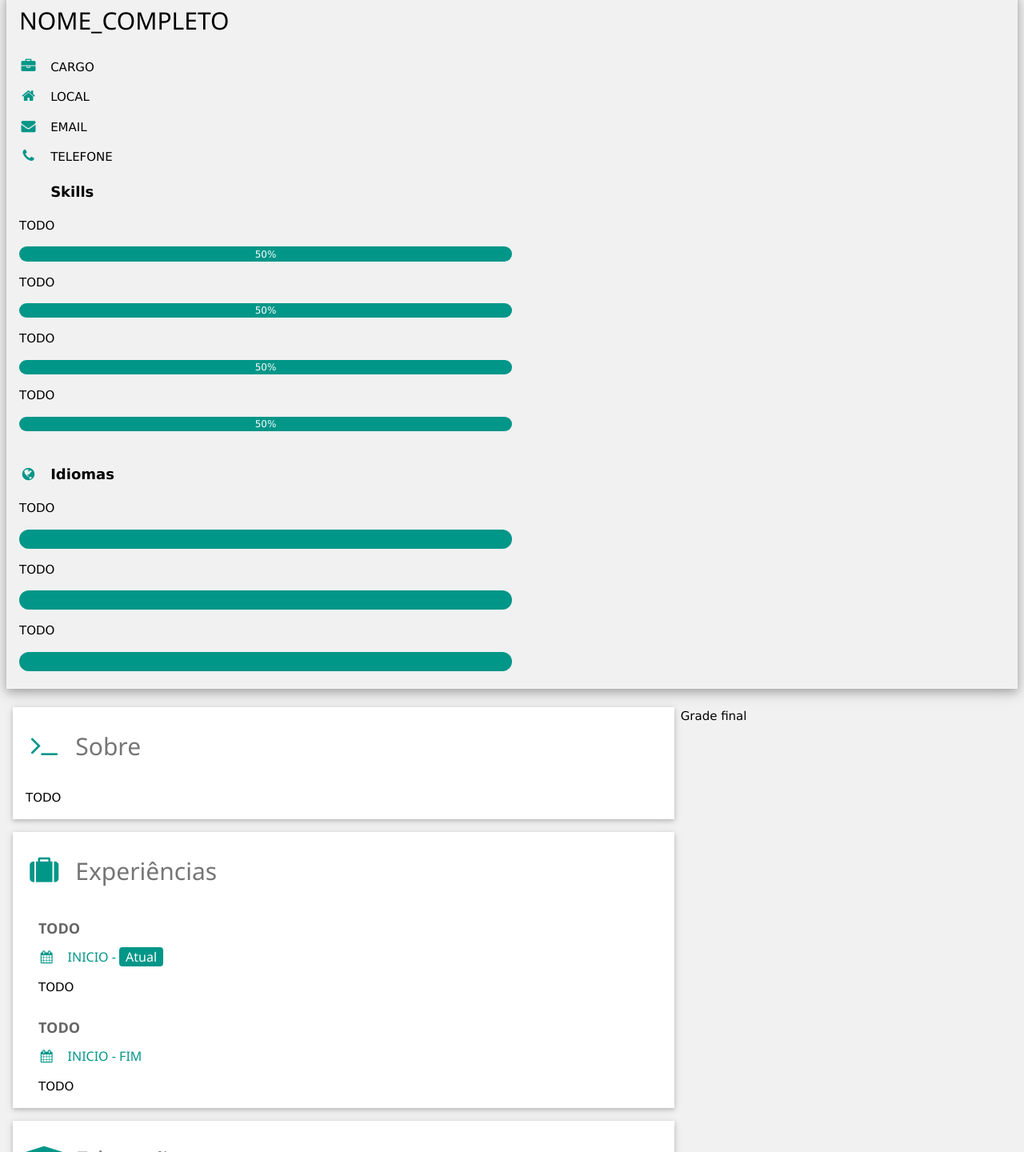
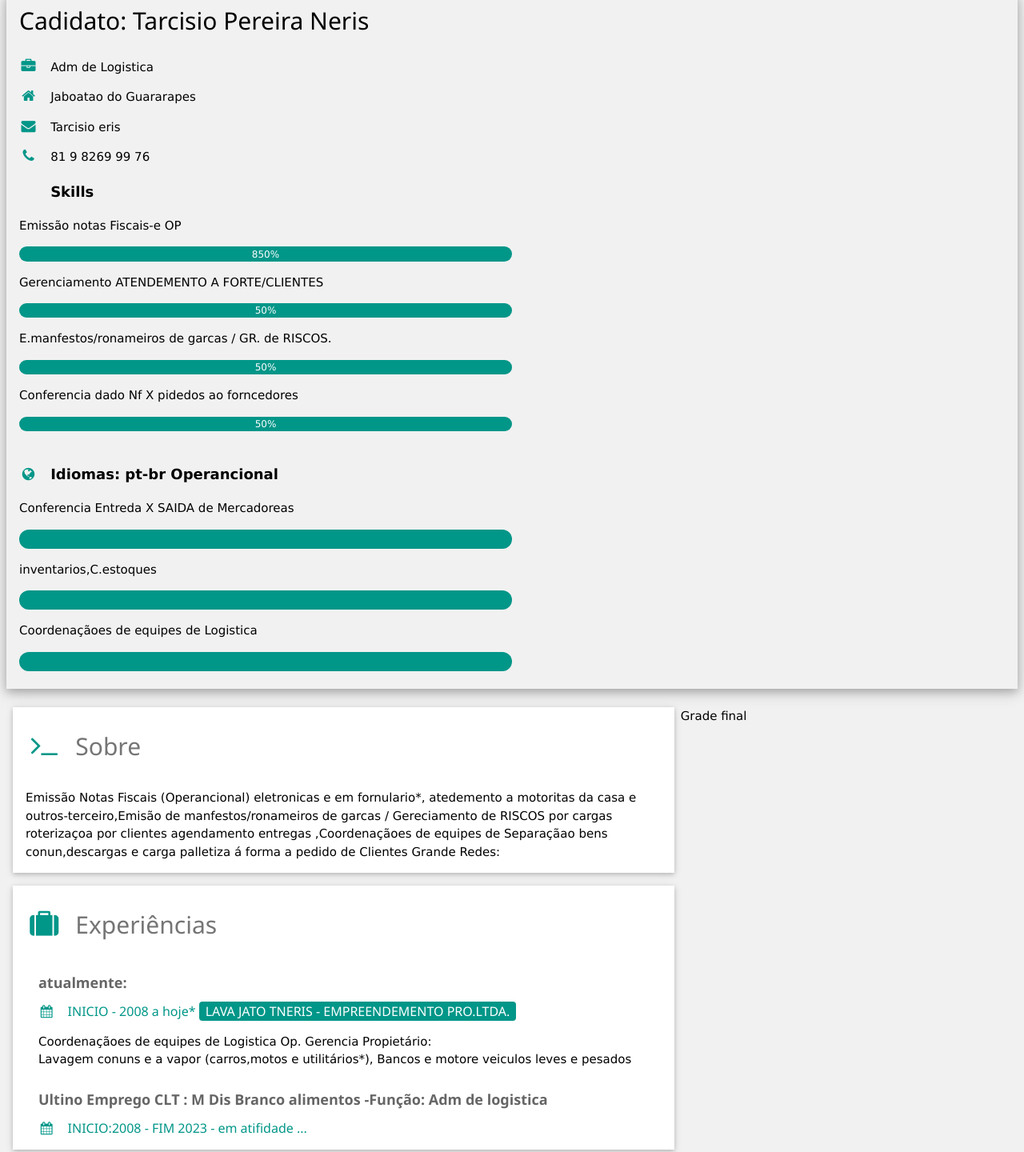
Before and after one commit to TarcisioNeris/bio-curri, a plain HTML site: page index.html in a window 1280 px wide. Shown: the part 46-1486 px from the top of the page at 80% size. Drawn offline with nearby package versions, Linux system fonts and the light colour scheme.

Commit message:
commit
e

```diff
--- a/index.html
+++ b/index.html
@@ -33,54 +33,56 @@
           <div class="w3-branco w3-texto-cinza w3-card-4">
             <!-- @falvojr: Este contêiner foi modificado para não usar uma imagem de perfil. -->
             <div class="w3-container">
-              <h2>NOME_COMPLETO</h2>
+              <h2>Cadidato: Tarcisio Pereira Neris</h2> <!---nome do cad completo-->
             </Div>
             <div class="w3-container">
-              <p><i class="fa fa-briefcase fa-fw w3-margin-right w3-large w3-text-teal"></i>CARGO</p>
-              <p><i class="fa fa-home fa-fw w3-margin-right w3-large w3-text-teal"></i>LOCAL</p>
-              <p><i class="fa fa-envelope fa-fw w3-margin-right w3-large w3-text-teal"></i>EMAIL</p>
-              <p><i class="fa fa-phone fa-fw w3-margin-right w3-large w3-text-teal"></i>TELEFONE</p>
-              <RH>
+              <p><i class="fa fa-briefcase fa-fw w3-margin-right w3-large w3-text-teal"></i>Adm de Logistica</p>
+              <p><i class="fa fa-home fa-fw w3-margin-right w3-large w3-text-teal"></i>Jaboatao do Guararapes</p>
+              <p><i class="fa fa-envelope fa-fw w3-margin-right w3-large w3-text-teal"></i>Tarcisio eris</p>
+              <p><i class="fa fa-phone fa-fw w3-margin-right w3-large w3-text-teal"></i>81 9 8269 99 76</p>
+              <RH>                        <!---final dados passoas do cad. completo-->
 
               <p class="w3-large">
                 <b><i class="fa fa-asterisco fa-fw w3-margin-right w3-text-teal"></i>Skills</b>
+
+                    <!--- início exeperimencia  do cadandito -->
               </p>
-              <p>TODO</p>
+              <p>Emissão notas Fiscais-e OP</p>
+              <div class="w3-cinza-claro w3-round-xlarge w3-small">
+                <div class="w3-container w3-center w3-round-xlarge w3-teal" style="width:50%">850%</div>
+              </Div>
+              <p>Gerenciamento ATENDEMENTO A FORTE/CLIENTES</p>
               <div class="w3-cinza-claro w3-round-xlarge w3-small">
                 <div class="w3-container w3-center w3-round-xlarge w3-teal" style="width:50%">50%</div>
               </Div>
-              <p>TODO</p>
+              <p>E.manfestos/ronameiros de garcas / GR. de RISCOS.</p>
               <div class="w3-cinza-claro w3-round-xlarge w3-small">
                 <div class="w3-container w3-center w3-round-xlarge w3-teal" style="width:50%">50%</div>
               </Div>
-              <p>TODO</p>
-              <div class="w3-cinza-claro w3-round-xlarge w3-small">
-                <div class="w3-container w3-center w3-round-xlarge w3-teal" style="width:50%">50%</div>
-              </Div>
-              <p>TODO</p>
+              <p>Conferencia dado Nf X pidedos ao forncedores</p>
               <div class="w3-cinza-claro w3-round-xlarge w3-small">
                 <div class="w3-container w3-center w3-round-xlarge w3-teal" style="width:50%">50%</div>
               </Div>
               <Br>
 
               <p class="w3-large w3-text-theme">
-                <b><i class="fa fa-globe fa-fw w3-margin-right w3-text-teal"></i>Idiomas</b>
+                <b><i class="fa fa-globe fa-fw w3-margin-right w3-text-teal"></i>Idiomas: pt-br Operancional </b>
               </p>
-              <p>TODO</p>
+              <p>Conferencia Entreda X SAIDA de Mercadoreas</p>
               <div class="w3-cinza-claro w3-round-xlarge">
                 <div class="w3-round-xlarge w3-teal" style="height:24px;width:50%"></div>
               </Div>
-              <p>TODO</p>
+              <p>inventarios,C.estoques </p>
               <div class="w3-cinza-claro w3-round-xlarge">
                 <div class="w3-round-xlarge w3-teal" style="height:24px;width:50%"></div>
               </Div>
-              <p>TODO</p>
+              <p>Coordenaçãoes de equipes de Logistica</p>
               <div class="w3-cinza-claro w3-round-xlarge">
                 <div class="w3-round-xlarge w3-teal" style="height:24px;width:50%"></div>
-              </Div>
+              </Div>   <!--- final exeperimencia  do cadandito -->
               <Br>
             </Div>
-          </div><br>
+          </div><br> <!--- ++++++=======================++++++++ finalcoluna  -->
 
           <!-- Extremidade da Coluna da Esquerda -->
         </Div>
@@ -90,25 +92,27 @@
 
           <div class="w3-container w3-card w3-white w3-margin-bottom">
             <h2 class="w3-text-grey w3-padding-16"><i class="fa fa-terminal fa-fw w3-margin-right w3-xxlarge w3-text-teal"></i>Sobre</h2>
-            <p>TODO</p>
+            <p> Emissão Notas Fiscais (Operancional) eletronicas e em  fornulario*, atedemento a motoritas da casa e outros-terceiro,Emisão de manfestos/ronameiros de garcas / Gereciamento de RISCOS por cargas roterizaçoa por clientes agendamento entregas ,Coordenaçãoes de equipes de Separaçãao bens conun,descargas e carga palletiza á forma a pedido de Clientes Grande Redes:    </p>
           </Div>
 
           <div class="w3-container w3-card w3-white w3-margin-bottom">
             <h2 class="w3-text-grey w3-padding-16">
               <i class="fa fa-suitcase fa-fw w3-margin-right w3-xxlarge w3-text-teal"></i>Experiências
-            </h2>
+            </h2><!--============================ Experiências ========================================-->
             <div class="w3-container">
-              <h5 class="w3-opacity"><b>TODO</b></h5>
-              <h6 class="w3-text-teal"><i class="fa fa-calendar fa-fw w3-margin-right"></i>INICIO -  <span class="w3-tag w3-teal w3-round">Atual</span></h6>
-              <p>TODO</p>
+              <h5 class="w3-opacity"><b>atualmente:</b></h5>
+              <h6 class="w3-text-teal"><i class="fa fa-calendar fa-fw w3-margin-right"></i>INICIO - 2008 a hoje* <span class="w3-tag w3-teal w3-round">LAVA JATO TNERIS - EMPREENDEMENTO PRO.LTDA.</span></h6>
+              <p> Coordenaçãoes de equipes de Logistica  Op. Gerencia  Propietário: <br> Lavagem conuns e  a vapor (carros,motos e utilitários*), Bancos e motore veiculos leves e pesados </p>
               <RH>
             </Div>
             <div class="w3-container">
-              <h5 class="w3-opacity"><b>TODO</b></h5>
-              <h6 class="w3-text-teal"><i class="fa fa-calendar fa-fw w3-margin-right"></i>INICIO - FIM</h6>
-              <p>TODO</p>
+              <h5 class="w3-opacity"><b>Ultino Emprego CLT : M Dis Branco alimentos -Função: Adm de logistica</b></h5>
+              <h6 class="w3-text-teal"><i class="fa fa-calendar fa-fw w3-margin-right"></i>INICIO:2008 - FIM 2023 - em atifidade ...</h6>
+              <p>    </p>
             </Div>
-          </Div>
+          </Div><!--==============  final Experiências   ========================================-->
+
+          <!--============================ inicio  de div Educação  ==================================-->
 
           <div class="w3-container w3-card w3-white">
             <h2 class="w3-text-grey w3-padding-16">
```
